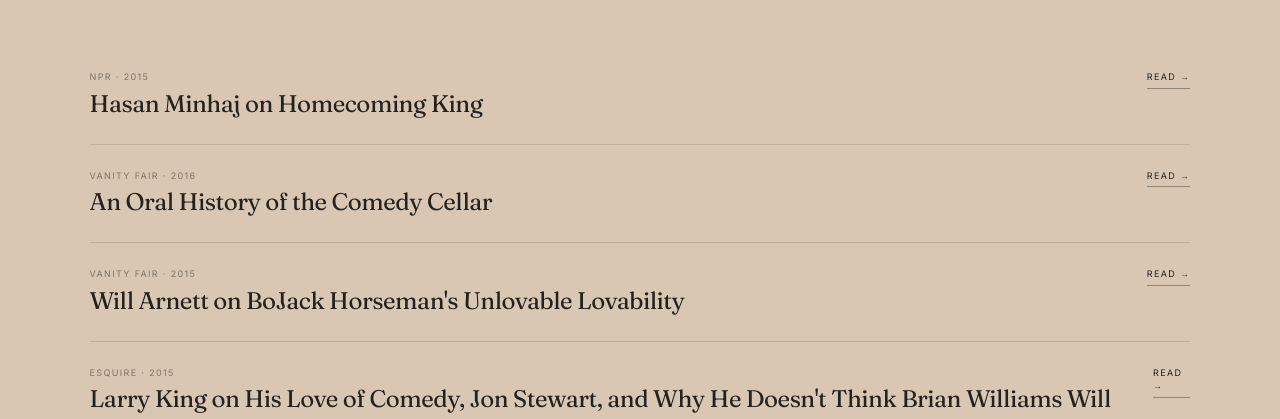
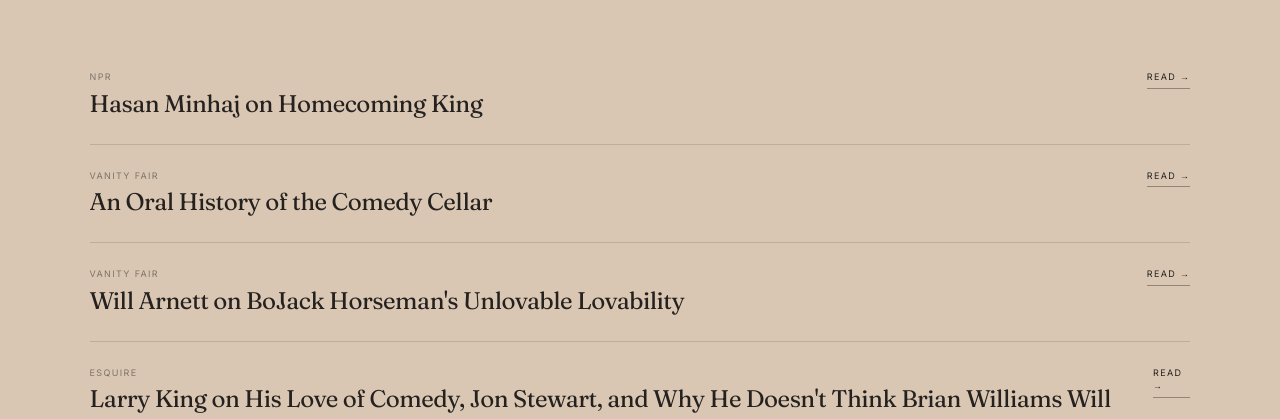
Before and after one commit to kaitlynagledhill/pilot-collective-site, a Next.js app: page /conversation in a window 1280 px wide. Shown: the part 2755-3174 px from the top of the page. Built offline with nearby package versions, Linux system fonts and the light colour scheme.

Commit message:
Removed dates from archives

```diff
--- a/app/conversation/page.tsx
+++ b/app/conversation/page.tsx
@@ -283,7 +283,7 @@ export default function ConversationPage() {
             >
               <div>
                 <p className="font-sans text-[9px] tracking-[0.15em] uppercase text-background/50 mb-1">
-                  {item.publication} · {item.year}
+                  {item.publication}
                 </p>
 
                 <h3 className="font-serif text-xl md:text-2xl tracking-[-0.02em] group-hover:text-accent transition-colors">
```
